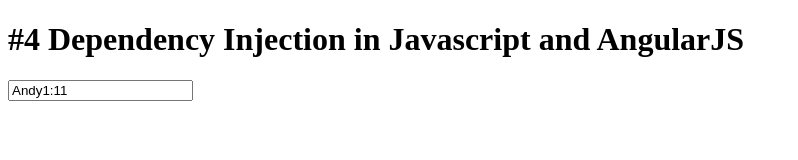
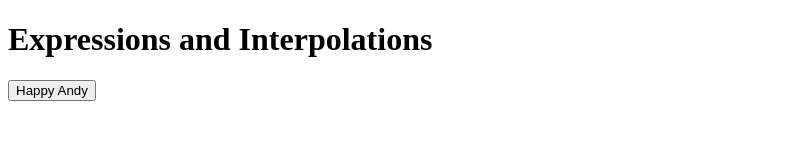
Before and after one commit to amarcelo777/myangularjs, a plain HTML site: page index.html in a window 1280 px wide. Shown: the whole page, without its empty margins (0-798 px from the left). Drawn offline with Linux system fonts and the light colour scheme.

Commit message:
Update index.html

```diff
--- a/index.html
+++ b/index.html
@@ -1,16 +1,18 @@
 <!DOCTYPE html>
-<html ng-app='DIApp'>
+<html ng-app='MsgApp'>
   <head>
     <meta charset="utf-8">
     <script src="angular.min.js"></script>
     <script src="app.js"></script>
-    <title>Dependency Injection in Javascript and AngularJS</title>
+    <title>Expressions and Interpolations</title>
   </head>
   <body>
-    <h1>#4 Dependency Injection in Javascript and AngularJS</h1>
-    <div ng-controller="DIController">
-		<input type="text" ng-model="name"
-							ng-blur="upper();">
-    </div>
+    <h1>Expressions and Interpolations</h1>
+    <div ng-controller="MsgController">
+	    <button ng-click="HappyAndy()">Happy Andy</button>
+	    <br>
+	    <img ng-src="mypicture{{StateOfBeing}}.jpg">
+
+	  </div>
   </body>
 </html>
```
